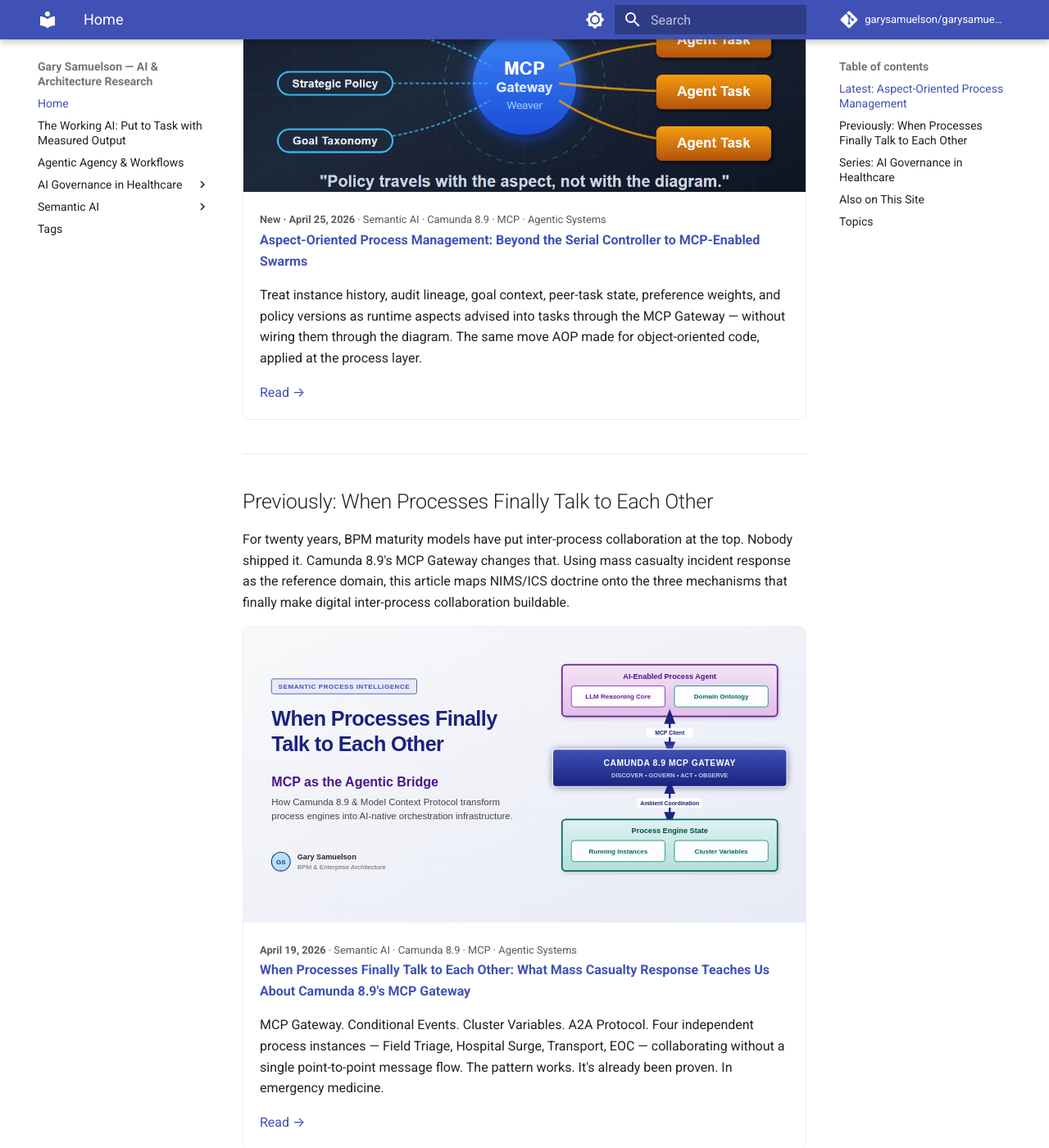
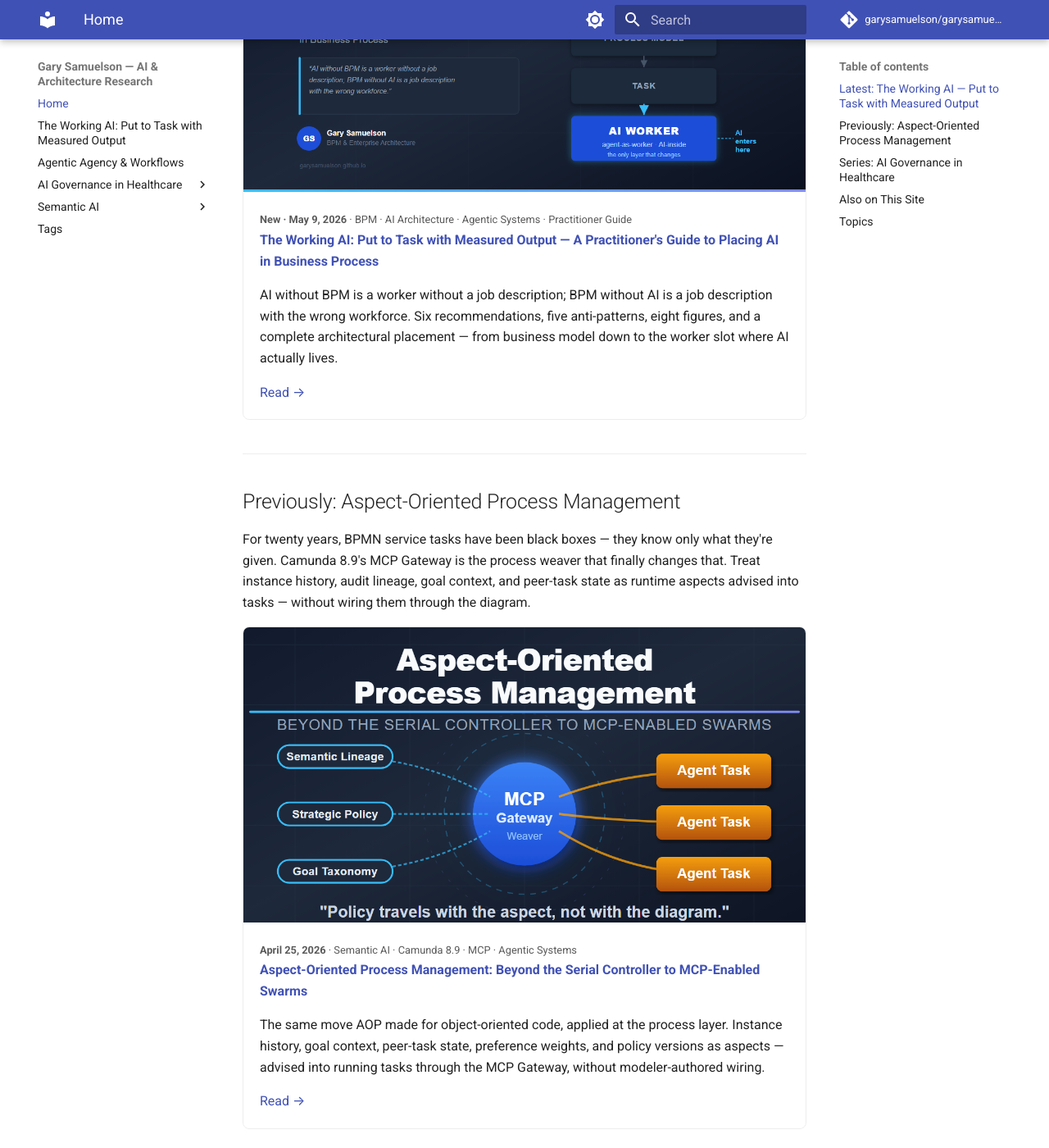
Before and after one commit to garysamuelson/garysamuelson.github.io, an MkDocs documentation site: the page built from docs/index.md, in a window 1280 px wide and 1400 px high, scrolled down 1076 px. Shown: the whole window at 82% size. Built offline with MkDocs 1.6.1 and Material for MkDocs 9.7.7, drawn with Linux system fonts in a browser that asks for light colours; comment, search, counter and statistics services are not loaded; some of the changed text lies outside the part shown.

Commit message:
Homepage: promote Working AI to Latest, rotate previous posts

```diff
--- a/docs/index.md
+++ b/docs/index.md
@@ -10,9 +10,31 @@
 
 ---
 
-## Latest: Aspect-Oriented Process Management
+## Latest: The Working AI — Put to Task with Measured Output
 
-For twenty years, BPMN service tasks have been black boxes — they know only what they're given. The engine sits on top of a rich runtime and has no way to deliver any of it to the task without explicit, brittle, modeler-authored wiring. Camunda 8.9's MCP Gateway is the process weaver that finally changes that.
+Most enterprises talk about AI as if it were a strategy. It is not. AI is a class of worker — and like any worker, it needs a job description, a place in the workflow, and a clear measure of what good output looks like. BPM already wrote that job description. This paper maps exactly where AI plugs in.
+
+<div style="display:grid; grid-template-columns: repeat(auto-fit, minmax(280px, 1fr)); gap:1.5rem; margin-bottom:2rem;">
+
+<div markdown style="border:1px solid var(--md-default-fg-color--lightest); border-radius:8px; overflow:hidden;">
+<a href="agentic/working-ai-put-to-task/">
+  <img src="assets/header_working_ai_li.png" alt="The Working AI: Put to Task with Measured Output" style="width:100%; display:block;" />
+</a>
+<div style="padding:1rem;">
+<small><strong>New · May 9, 2026</strong> · BPM · AI Architecture · Agentic Systems · Practitioner Guide</small><br/>
+<strong><a href="agentic/working-ai-put-to-task/">The Working AI: Put to Task with Measured Output — A Practitioner's Guide to Placing AI in Business Process</a></strong>
+<p>AI without BPM is a worker without a job description; BPM without AI is a job description with the wrong workforce. Six recommendations, five anti-patterns, eight figures, and a complete architectural placement — from business model down to the worker slot where AI actually lives.</p>
+<a href="agentic/working-ai-put-to-task/">Read →</a>
+</div>
+</div>
+
+</div>
+
+---
+
+## Previously: Aspect-Oriented Process Management
+
+For twenty years, BPMN service tasks have been black boxes — they know only what they're given. Camunda 8.9's MCP Gateway is the process weaver that finally changes that. Treat instance history, audit lineage, goal context, and peer-task state as runtime aspects advised into tasks — without wiring them through the diagram.
 
 <div style="display:grid; grid-template-columns: repeat(auto-fit, minmax(280px, 1fr)); gap:1.5rem; margin-bottom:2rem;">
 
@@ -21,32 +43,10 @@
   <img src="assets/aopm_social_s8_v2.png" alt="Aspect-Oriented Process Management" style="width:100%; display:block;" />
 </a>
 <div style="padding:1rem;">
-<small><strong>New · April 25, 2026</strong> · Semantic AI · Camunda 8.9 · MCP · Agentic Systems</small><br/>
+<small><strong>April 25, 2026</strong> · Semantic AI · Camunda 8.9 · MCP · Agentic Systems</small><br/>
 <strong><a href="semantic-ai/aspect-oriented-process-management/">Aspect-Oriented Process Management: Beyond the Serial Controller to MCP-Enabled Swarms</a></strong>
-<p>Treat instance history, audit lineage, goal context, peer-task state, preference weights, and policy versions as runtime aspects advised into tasks through the MCP Gateway — without wiring them through the diagram. The same move AOP made for object-oriented code, applied at the process layer.</p>
+<p>The same move AOP made for object-oriented code, applied at the process layer. Instance history, goal context, peer-task state, preference weights, and policy versions as aspects — advised into running tasks through the MCP Gateway, without modeler-authored wiring.</p>
 <a href="semantic-ai/aspect-oriented-process-management/">Read →</a>
-</div>
-</div>
-
-</div>
-
----
-
-## Previously: When Processes Finally Talk to Each Other
-
-For twenty years, BPM maturity models have put inter-process collaboration at the top. Nobody shipped it. Camunda 8.9's MCP Gateway changes that. Using mass casualty incident response as the reference domain, this article maps NIMS/ICS doctrine onto the three mechanisms that finally make digital inter-process collaboration buildable.
-
-<div style="display:grid; grid-template-columns: repeat(auto-fit, minmax(280px, 1fr)); gap:1.5rem; margin-bottom:2rem;">
-
-<div markdown style="border:1px solid var(--md-default-fg-color--lightest); border-radius:8px; overflow:hidden;">
-<a href="semantic-ai/inter-process-semantic-collaboration/">
-  <img src="assets/images/inter_process_semantic_collaboration_MCI_audience_header.svg" alt="When Processes Finally Talk to Each Other" style="width:100%; display:block;" />
-</a>
-<div style="padding:1rem;">
-<small><strong>April 19, 2026</strong> · Semantic AI · Camunda 8.9 · MCP · Agentic Systems</small><br/>
-<strong><a href="semantic-ai/inter-process-semantic-collaboration/">When Processes Finally Talk to Each Other: What Mass Casualty Response Teaches Us About Camunda 8.9's MCP Gateway</a></strong>
-<p>MCP Gateway. Conditional Events. Cluster Variables. A2A Protocol. Four independent process instances — Field Triage, Hospital Surge, Transport, EOC — collaborating without a single point-to-point message flow. The pattern works. It's already been proven. In emergency medicine.</p>
-<a href="semantic-ai/inter-process-semantic-collaboration/">Read →</a>
 </div>
 </div>
 
@@ -93,6 +93,18 @@
 <div style="display:grid; grid-template-columns: repeat(auto-fill, minmax(280px, 1fr)); gap:1.5rem; margin-bottom:2rem;">
 
 <div markdown style="border:1px solid var(--md-default-fg-color--lightest); border-radius:8px; overflow:hidden;">
+<a href="semantic-ai/inter-process-semantic-collaboration/">
+  <img src="assets/images/inter_process_semantic_collaboration_MCI_audience_header.svg" alt="When Processes Finally Talk to Each Other" style="width:100%; display:block;" />
+</a>
+<div style="padding:1rem;">
+<strong><a href="semantic-ai/inter-process-semantic-collaboration/">When Processes Finally Talk to Each Other: What Mass Casualty Response Teaches Us About Camunda 8.9's MCP Gateway</a></strong><br/>
+<small>April 19, 2026 · Semantic AI · Camunda 8.9 · MCP · Agentic Systems</small>
+<p>MCP Gateway. Conditional Events. Cluster Variables. A2A Protocol. Four independent process instances — Field Triage, Hospital Surge, Transport, EOC — collaborating without a single point-to-point message flow.</p>
+<a href="semantic-ai/inter-process-semantic-collaboration/">Read →</a>
+</div>
+</div>
+
+<div markdown style="border:1px solid var(--md-default-fg-color--lightest); border-radius:8px; overflow:hidden;">
 <a href="semantic-ai/cpg-campaign-simplified-workflow/">
   <img src="assets/images/banner_2_2026-04-11_13h51_14.png" alt="The Ontology Process — Orchestration, Dashboards, and Agentic Tasks" style="width:100%; display:block;" />
 </a>
```
